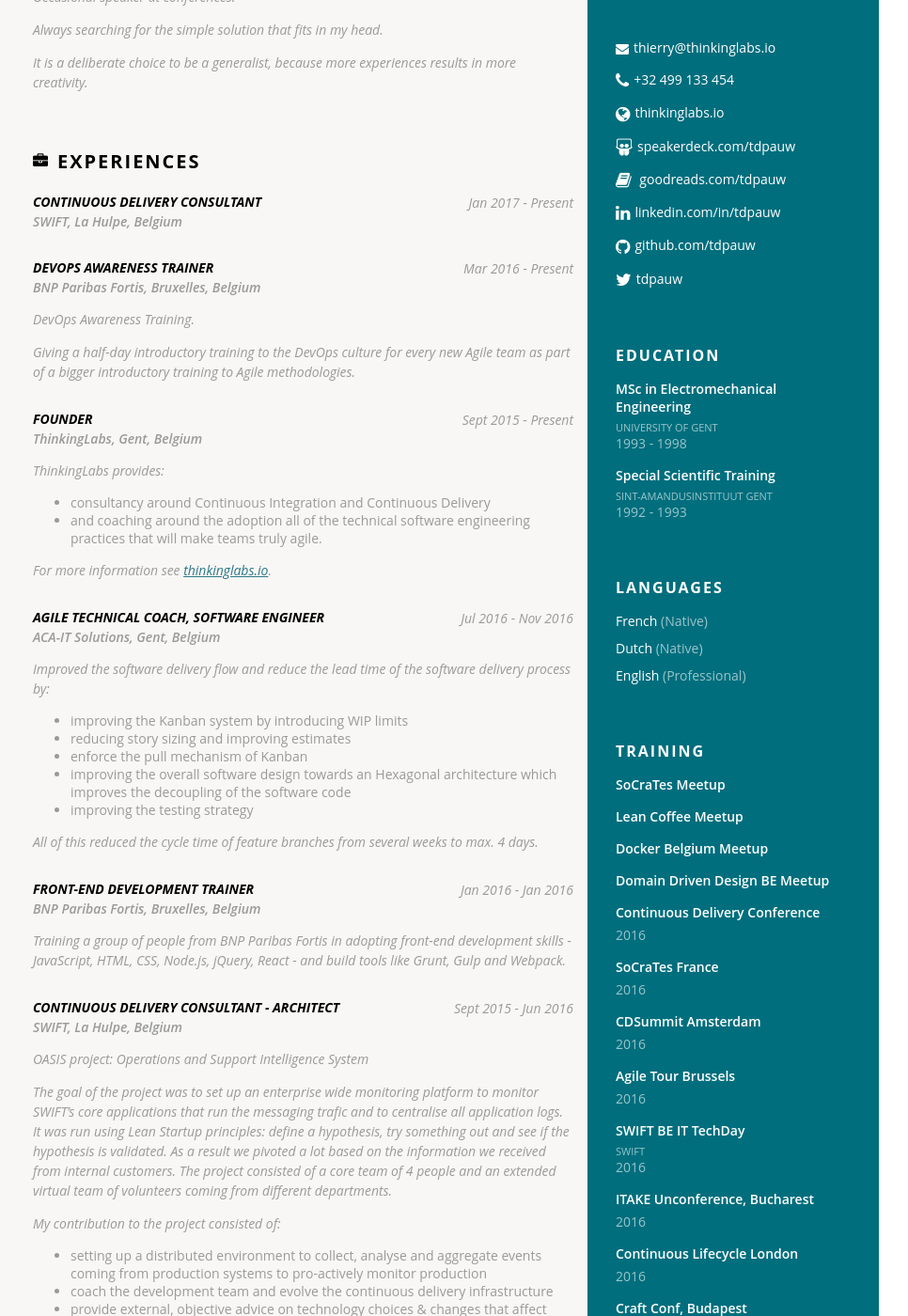
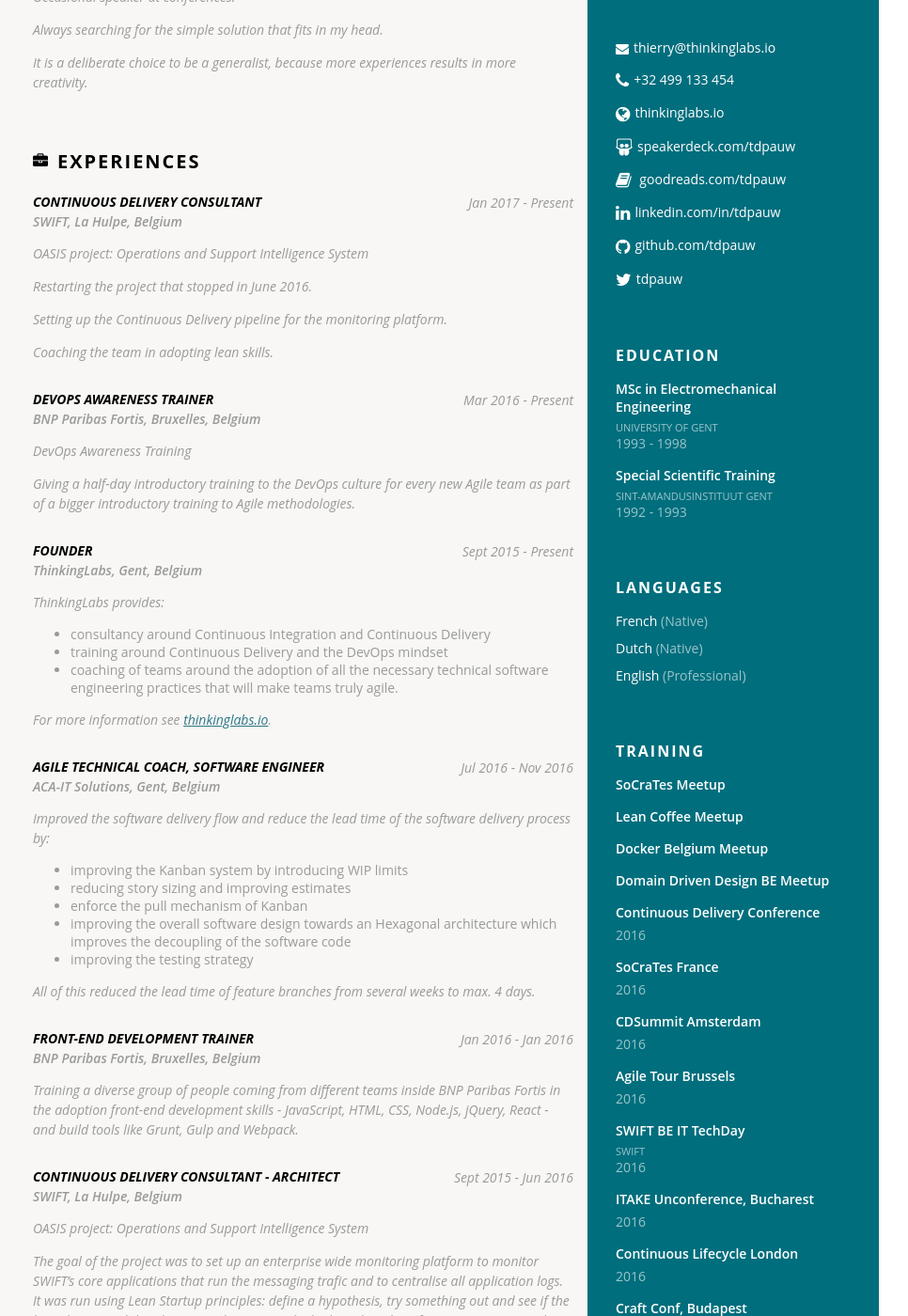
Before and after one commit to tdpauw/tdpauw.github.io, a Jekyll site: the page built from index.html, in a window 1280 px wide and 1400 px high, scrolled down 383 px. Shown: the whole window at 94% size, without its empty margins (185-1151 px from the left). Built offline with Jekyll 4.4.1, drawn with Linux system fonts in a browser that asks for light colours.

Commit message:
add a description for the current SWIFT project enhance the ThinkinLabs description enhance the BNP Paribas Fortis frontend development training description fix markdown rendering glitch with lists

```diff
--- a/_data/cv.yml
+++ b/_data/cv.yml
@@ -152,13 +152,20 @@
   - company: SWIFT, La Hulpe, Belgium
     period: Jan 2017 - Present
     title: Continuous Delivery Consultant
-    description: ''
+    description: |
+      OASIS project: Operations and Support Intelligence System
+
+      Restarting the project that stopped in June 2016.
+
+      Setting up the Continuous Delivery pipeline for the monitoring platform.
+
+      Coaching the team in adopting lean skills.
 
   - company: BNP Paribas Fortis, Bruxelles, Belgium
     period: Mar 2016 - Present
     title: DevOps awareness Trainer
     description: |
-      DevOps Awareness Training.
+      DevOps Awareness Training
 
       Giving a half-day introductory training to the DevOps culture for every new Agile team as part of a bigger introductory training to Agile methodologies.
 
@@ -167,8 +174,10 @@
     title: Founder
     description: |
       ThinkingLabs provides:
+
         - consultancy around Continuous Integration and Continuous Delivery
-        - and coaching around the adoption all of the technical software engineering practices that will make teams truly agile.
+        - training around Continuous Delivery and the DevOps mindset
+        - coaching of teams around the adoption of all the necessary technical software engineering practices that will make teams truly agile.
 
         For more information see [thinkinglabs.io](http://thinkinglabs.io).
 
@@ -184,13 +193,13 @@
       * improving the overall software design towards an Hexagonal architecture which improves the decoupling of the software code
       * improving the testing strategy
 
-      All of this reduced the cycle time of feature branches from several weeks to max. 4 days.
+      All of this reduced the lead time of feature branches from several weeks to max. 4 days.
 
   - company: BNP Paribas Fortis, Bruxelles, Belgium
     period: Jan 2016 - Jan 2016
     title: Front-End Development Trainer
     description: |
-      Training a group of people from BNP Paribas Fortis in adopting front-end development skills - JavaScript, HTML, CSS, Node.js, jQuery, React - and build tools like Grunt, Gulp and Webpack.
+      Training a diverse group of people coming from different teams inside BNP Paribas Fortis in the  adoption front-end development skills - JavaScript, HTML, CSS, Node.js, jQuery, React - and build tools like Grunt, Gulp and Webpack.
 
   - company: SWIFT, La Hulpe, Belgium
     period: Sept 2015 - Jun 2016
```
